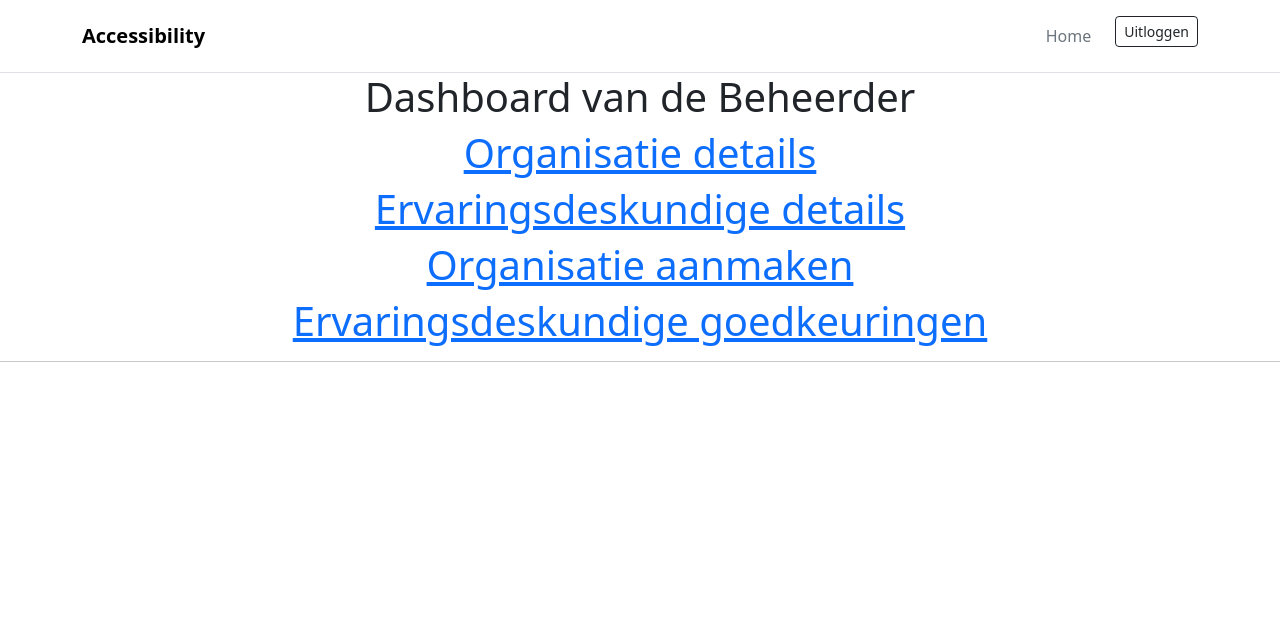
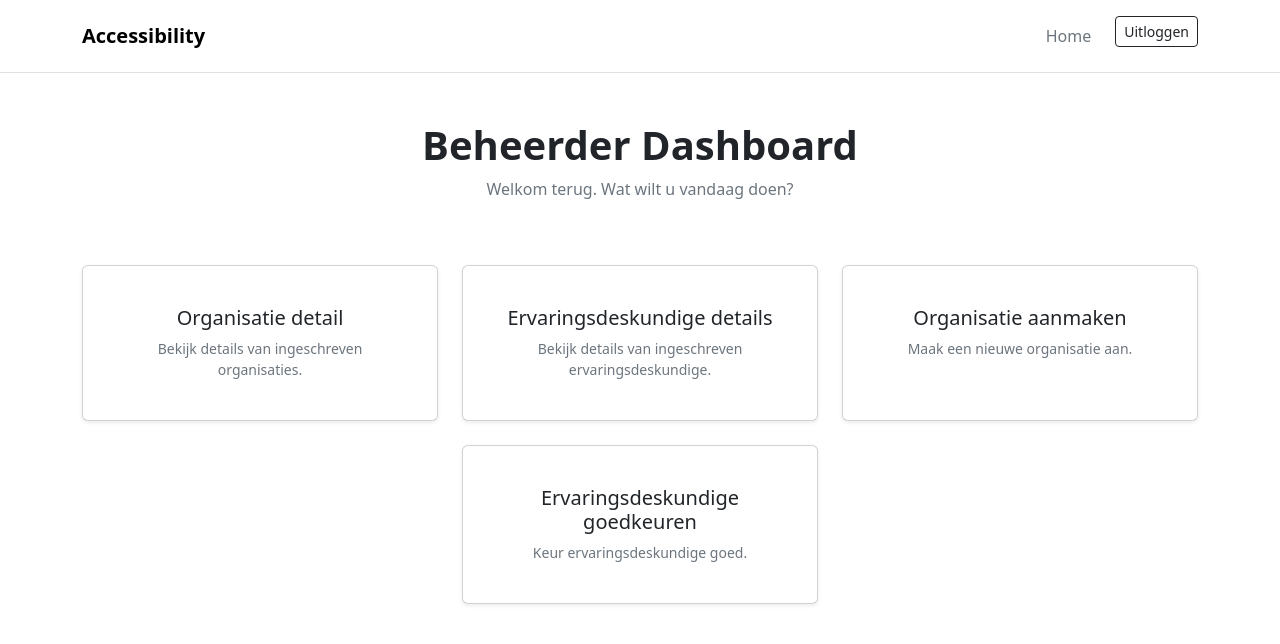
Before and after one commit to Ebay2k/rubberducky-owasp, a Flask app: page /dashboard-bhd in a window 1280 px wide. Shown: the top 644 px of the page. Run offline with Flask 3, Linux system fonts and the light colour scheme; the visitor is signed in with stand-in values (Sample User, id 1).

Commit message:
bhd dashboard css

```diff
--- a/templates/dashboard-bhd.html
+++ b/templates/dashboard-bhd.html
@@ -3,18 +3,97 @@
 <head>
     <meta charset="UTF-8">
     <title>Dashboard Beheerder</title>
+        <!-- Bootstrap CSS -->
+    <link href="https://cdn.jsdelivr.net/npm/bootstrap@5.3.0/dist/css/bootstrap.min.css" rel="stylesheet">
 </head>
+
 <body>
-<center>
-    {% extends 'layout.html' %}
-    {% block content %}
-<h1>Dashboard van de Beheerder</h1>
-    <h1><a href="bhd-org-detail">Organisatie details</a></h1>
-    <h1><a href="bhd-ev-detail">Ervaringsdeskundige details</a></h1>
-    <h1><a href="bhd-org-aanmaken">Organisatie aanmaken</a></h1>
-    <h1><a href="bhd-goedkeuringen">Ervaringsdeskundige goedkeuringen</a></h1>
-</center>
-<hr>
-    {% endblock %}
+    <!-- Navbar -->
+    <nav class="navbar navbar-expand-lg navbar-light bg-white border-bottom py-3 mb-5" aria-label="Hoofdnavigatie">
+        <div class="container">
+            <a class="navbar-brand fw-bold" href="/">Accessibility</a>
+            <button class="navbar-toggler" type="button" data-bs-toggle="collapse" data-bs-target="#navbarNav" aria-controls="navbarNav" aria-expanded="false" aria-label="Wissel navigatie">
+                <span class="navbar-toggler-icon"></span>
+            </button>
+            <div class="collapse navbar-collapse" id="navbarNav">
+                <ul class="navbar-nav ms-auto">
+                    <li class="nav-item">
+                        <a class="nav-link text-secondary" href="/">Home</a>
+                    </li>
+                    <li class="nav-item ms-lg-3">
+                        <a class="btn btn-sm btn-outline-dark" href="/">Uitloggen</a>
+                    </li>
+                </ul>
+            </div>
+        </div>
+    </nav>
+
+    <!-- Main Content -->
+    <main id="main-content" class="container">
+        <div class="row justify-content-center">
+            <div class="col-lg-8 text-center mb-5">
+                <h1 class="display-6 fw-bold text-dark">Beheerder Dashboard</h1>
+                <p class="text-secondary">Welkom terug. Wat wilt u vandaag doen?</p>
+            </div>
+        </div>
+
+        <div class="row g-4 justify-content-center">
+            <!-- Organisatie detail Card -->
+            <div class="col-md-5 col-lg-4">
+                <a href="bhd-org-detail" class="text-decoration-none card-link">
+                    <div class="card shadow-sm h-100 py-4 px-3 text-center bg-white">
+                        <div class="card-body">
+                            <!-- Changed to h2 for logical hierarchy after h1 -->
+                            <h2 class="h5 card-title text-dark">Organisatie detail</h2>
+                            <p class="card-text text-secondary small mt-2">Bekijk details van ingeschreven organisaties.</p>
+                        </div>
+                    </div>
+                </a>
+            </div>
+
+            <!-- Ervaringsdeskundige detail Card -->
+            <div class="col-md-5 col-lg-4">
+                <a href="bhd-ev-detail" class="text-decoration-none card-link">
+                    <div class="card shadow-sm h-100 py-4 px-3 text-center bg-white">
+                        <div class="card-body">
+                            <!-- Changed to h2 for logical hierarchy after h1 -->
+                            <h2 class="h5 card-title text-dark">Ervaringsdeskundige details</h2>
+                            <p class="card-text text-secondary small mt-2">Bekijk details van ingeschreven ervaringsdeskundige.</p>
+                        </div>
+                    </div>
+                </a>
+            </div>
+
+            <!-- Organisatie aanmaken Card -->
+            <div class="col-md-5 col-lg-4">
+                <a href="bhd-org-aanmaken" class="text-decoration-none card-link">
+                    <div class="card shadow-sm h-100 py-4 px-3 text-center bg-white">
+                        <div class="card-body">
+                            <!-- Changed to h2 for logical hierarchy after h1 -->
+                            <h2 class="h5 card-title text-dark">Organisatie aanmaken</h2>
+                            <p class="card-text text-secondary small mt-2">Maak een nieuwe organisatie aan.</p>
+                        </div>
+                    </div>
+                </a>
+            </div>
+
+            <!-- Ervaringsdeskundige goedkeuren Card -->
+            <div class="col-md-5 col-lg-4">
+                <a href="bhd-goedkeuringen" class="text-decoration-none card-link">
+                    <div class="card shadow-sm h-100 py-4 px-3 text-center bg-white">
+                        <div class="card-body">
+                            <!-- Changed to h2 for logical hierarchy after h1 -->
+                            <h2 class="h5 card-title text-dark">Ervaringsdeskundige goedkeuren</h2>
+                            <p class="card-text text-secondary small mt-2">Keur ervaringsdeskundige goed.</p>
+                        </div>
+                    </div>
+                </a>
+            </div>
+        </div>
+    </main>
+
+    <!-- Bootstrap JS -->
+    <script src="https://cdn.jsdelivr.net/npm/bootstrap@5.3.0/dist/js/bootstrap.bundle.min.js"></script>
+
 </body>
 </html>
```
